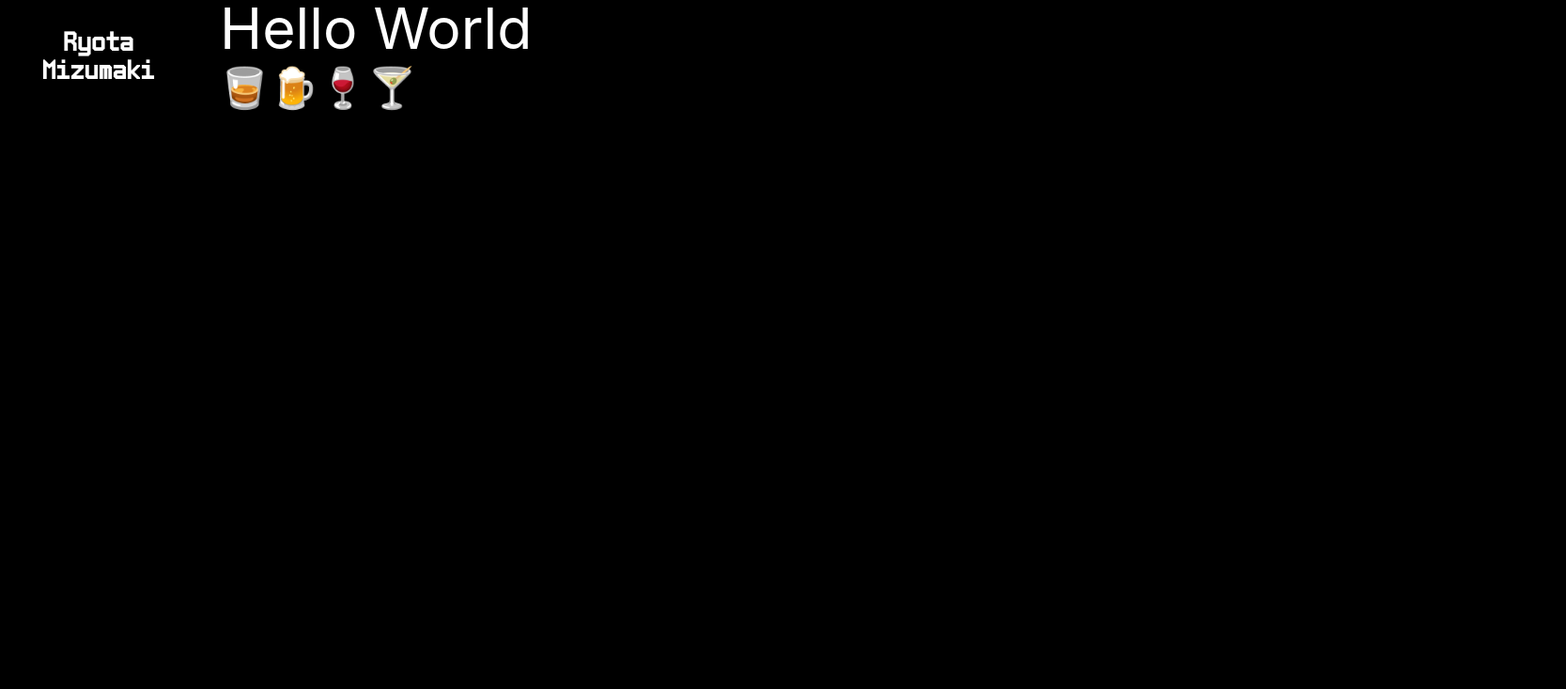
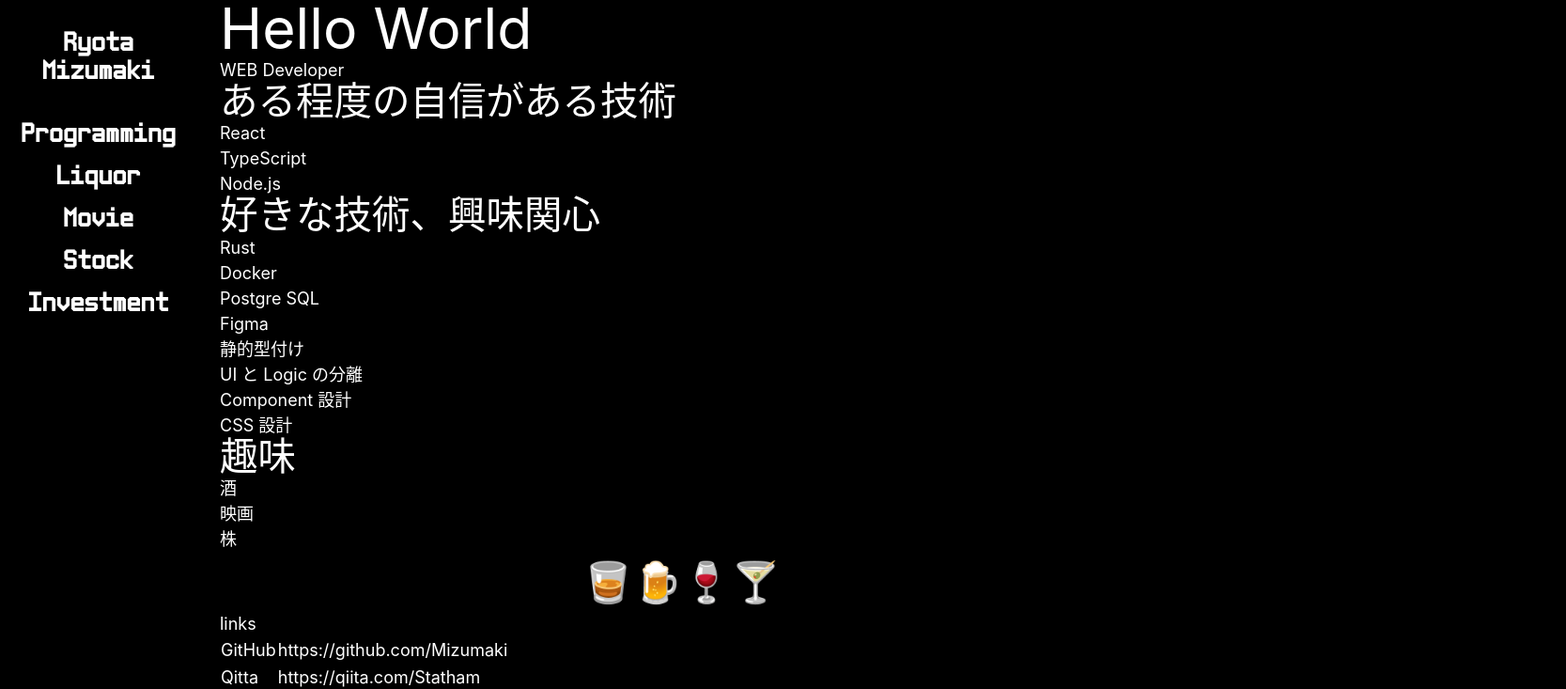
Before and after one commit to Mizumaki/Mizumaki, a Next.js app in the folder website/root/: page / in a window 1280 px wide. Shown: the top 733 px of the page at 94% size, 1667 px wide, since content can reach past the window. Built offline with nearby package versions, Linux system fonts and the light colour scheme; a web font is replaced by a local one.

Commit message:
add some animations

```diff
--- /dev/null
+++ b/website/root/src/components/atoms/HorizontalSushiAnimation/HorizontalSushiAnimation.module.css
@@ -0,0 +1,13 @@
+.animation {
+  transform: translateX(0);
+  animation: sushi 4s linear 0s infinite;
+}
+
+@keyframes sushi {
+  0% {
+    transform: translateX(0);
+  }
+  100% {
+    transform: translateX(100%);
+  }
+}
--- /dev/null
+++ b/website/root/src/components/atoms/HorizontalSushiAnimation/index.tsx
@@ -0,0 +1,5 @@
+import styles from './HorizontalSushiAnimation.module.css';
+
+export const HorizontalSushiAnimation: React.FC = ({ children }) => {
+  return <div className={styles.animation}>{children}</div>;
+};
--- /dev/null
+++ b/website/root/src/components/atoms/Hover/Hover.module.css
@@ -0,0 +1,7 @@
+:not(:hover) > .on {
+  display: none;
+}
+
+:hover > .off {
+  display: none;
+}
--- /dev/null
+++ b/website/root/src/components/atoms/Hover/index.tsx
@@ -0,0 +1,17 @@
+import { Fragment, ReactNode } from 'react';
+import styles from './Hover.module.css';
+
+type Props = {
+  on: ReactNode;
+  off: ReactNode;
+};
+
+// TODO: Afford animation
+export const Hover: React.VFC<Props> = ({ on, off }) => {
+  return (
+    <Fragment>
+      <span className={styles.on}>{on}</span>
+      <span className={styles.off}>{off}</span>
+    </Fragment>
+  );
+};
--- a/website/root/src/components/templates/Introduction/index.tsx
+++ b/website/root/src/components/templates/Introduction/index.tsx
@@ -1,13 +1,72 @@
+import { HorizontalSushiAnimation } from '~/components/atoms/HorizontalSushiAnimation';
 import styles from './Introduction.module.css';
 
 export const Introduction = () => {
   return (
     <div>
       <h1>Hello World</h1>
-      <span className={styles.icon}>🥃</span>
-      <span className={styles.icon}>🍺</span>
-      <span className={styles.icon}>🍷</span>
-      <span className={styles.icon}>🍸</span>
+      <p>WEB Developer</p>
+      <div>
+        <h2>ある程度の自信がある技術</h2>
+        <ul>
+          <li>React</li>
+          <li>TypeScript</li>
+          <li>Node.js</li>
+        </ul>
+        <h2>好きな技術、興味関心</h2>
+        {/* ステータス、レベル感も軽く載せたい */}
+        <ul>
+          <li>Rust</li>
+          <li>Docker</li>
+          <li>Postgre SQL</li>
+          <li>Figma</li>
+          <li>静的型付け</li>
+          <li>UI と Logic の分離</li>
+          <li>Component 設計</li>
+          <li>CSS 設計</li>
+        </ul>
+      </div>
+      <div>
+        <h2>趣味</h2>
+        <ul>
+          <li>酒</li>
+          <li>映画</li>
+          <li>株</li>
+        </ul>
+        <HorizontalSushiAnimation>
+          {/* TODO: CSS の grid で repeat を使いつつ、background-image で icon を表示できないか？ */}
+          <span className={styles.icon}>🥃</span>
+          <span className={styles.icon}>🍺</span>
+          <span className={styles.icon}>🍷</span>
+          <span className={styles.icon}>🍸</span>
+        </HorizontalSushiAnimation>
+      </div>
+      <div>
+        <p>links</p>
+        <table>
+          <tbody>
+            <tr>
+              <td>GitHub</td>
+              <td>
+                <a href='https://github.com/Mizumaki'>https://github.com/Mizumaki</a>
+              </td>
+            </tr>
+            <tr>
+              <td>Qitta</td>
+              <td>
+                <a href='https://qiita.com/Statham'>https://qiita.com/Statham</a>
+              </td>
+            </tr>
+            <tr>
+              <td>Zenn</td>
+              <td>
+                <a href='https://zenn.dev/statham'>https://zenn.dev/statham</a>
+              </td>
+            </tr>
+          </tbody>
+          <tr></tr>
+        </table>
+      </div>
     </div>
   );
 };
--- a/website/root/src/components/templates/layouts/DashboardLayout/NavBar.module.css
+++ b/website/root/src/components/templates/layouts/DashboardLayout/NavBar.module.css
@@ -1,14 +1,24 @@
 .wrapper {
+  font-family: 'GridGazer', 'ScanLine';
   width: 100%;
   height: 100%;
 }
 
 .serviceName {
-  font-family: 'GridGazer';
   font-size: 2.4rem;
   text-align: center;
   padding: 0.5em;
   margin: 0 auto;
+}
+
+.links {
+  font-size: 3rem;
+  text-align: center;
+}
+
+.links a {
+  display: inline-block;
+  width: 100%;
 }
 
 @media screen and (min-width: 1000px) {
--- a/website/root/src/components/templates/layouts/DashboardLayout/NavBar.tsx
+++ b/website/root/src/components/templates/layouts/DashboardLayout/NavBar.tsx
@@ -1,4 +1,6 @@
 import styles from './NavBar.module.css';
+import Link from 'next/link';
+import { Hover } from '~/components/atoms/Hover';
 
 export const NavBar: React.VFC = () => {
   return (
@@ -6,6 +8,36 @@ export const NavBar: React.VFC = () => {
       <div className={styles.serviceNameSection}>
         <h1 className={styles.serviceName}>Ryota Mizumaki</h1>
       </div>
+      <ul className={styles.links}>
+        <li>
+          <Link href='/'>
+            <a>
+              <Hover on={<span style={{ fontStyle: 'italic' }}>プログラミング</span>} off={'Programming'} />
+            </a>
+          </Link>
+        </li>
+        <li>
+          <Link href='/'>
+            <a>
+              <Hover on={<span style={{ fontStyle: 'italic' }}>さけ</span>} off={'Liquor'} />
+            </a>
+          </Link>
+        </li>
+        <li>
+          <Link href='/'>
+            <a>
+              <Hover on={<span style={{ fontStyle: 'italic' }}>えいが</span>} off={'Movie'} />
+            </a>
+          </Link>
+        </li>
+        <li>
+          <Link href='/'>
+            <a>
+              <Hover on={<span style={{ fontStyle: 'italic' }}>かぶ</span>} off={'Stock Investment'} />
+            </a>
+          </Link>
+        </li>
+      </ul>
     </div>
   );
 };
```
Also changed, not shown: website/root/.eslintrc.json.
